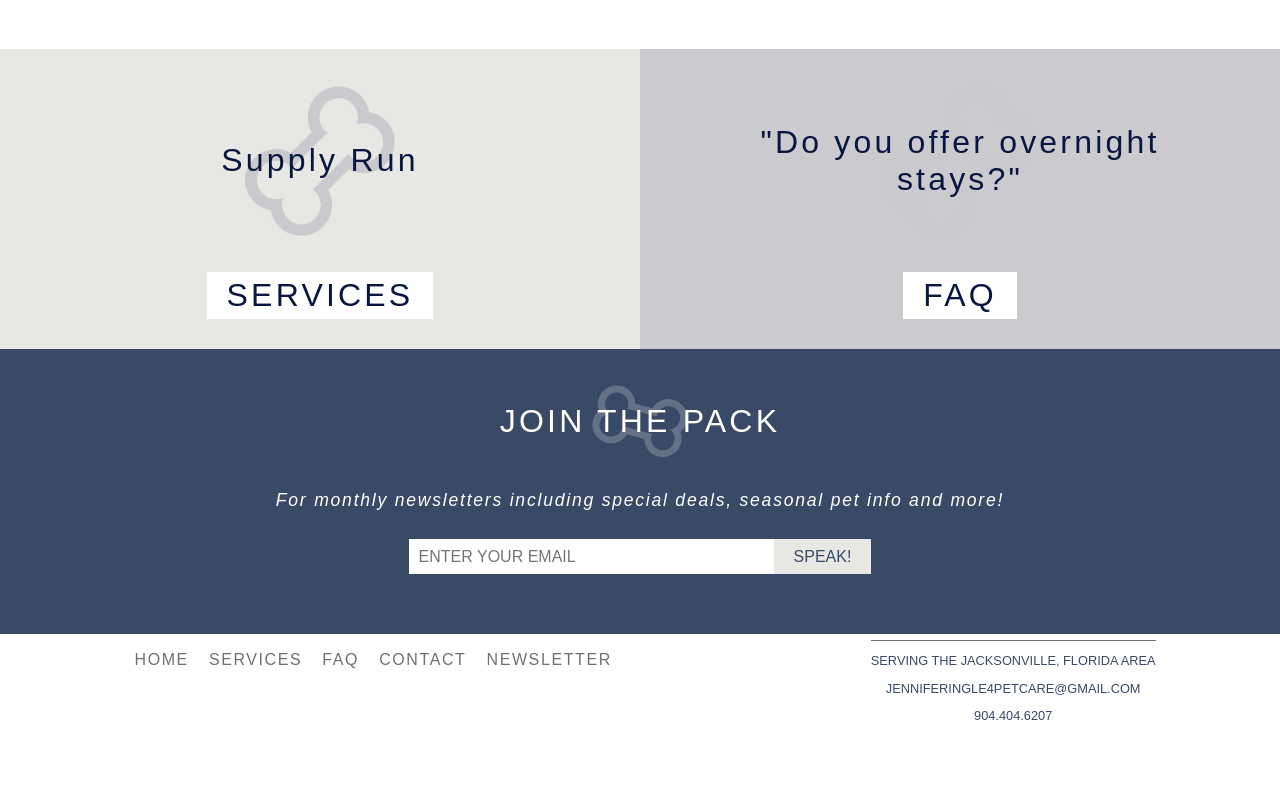
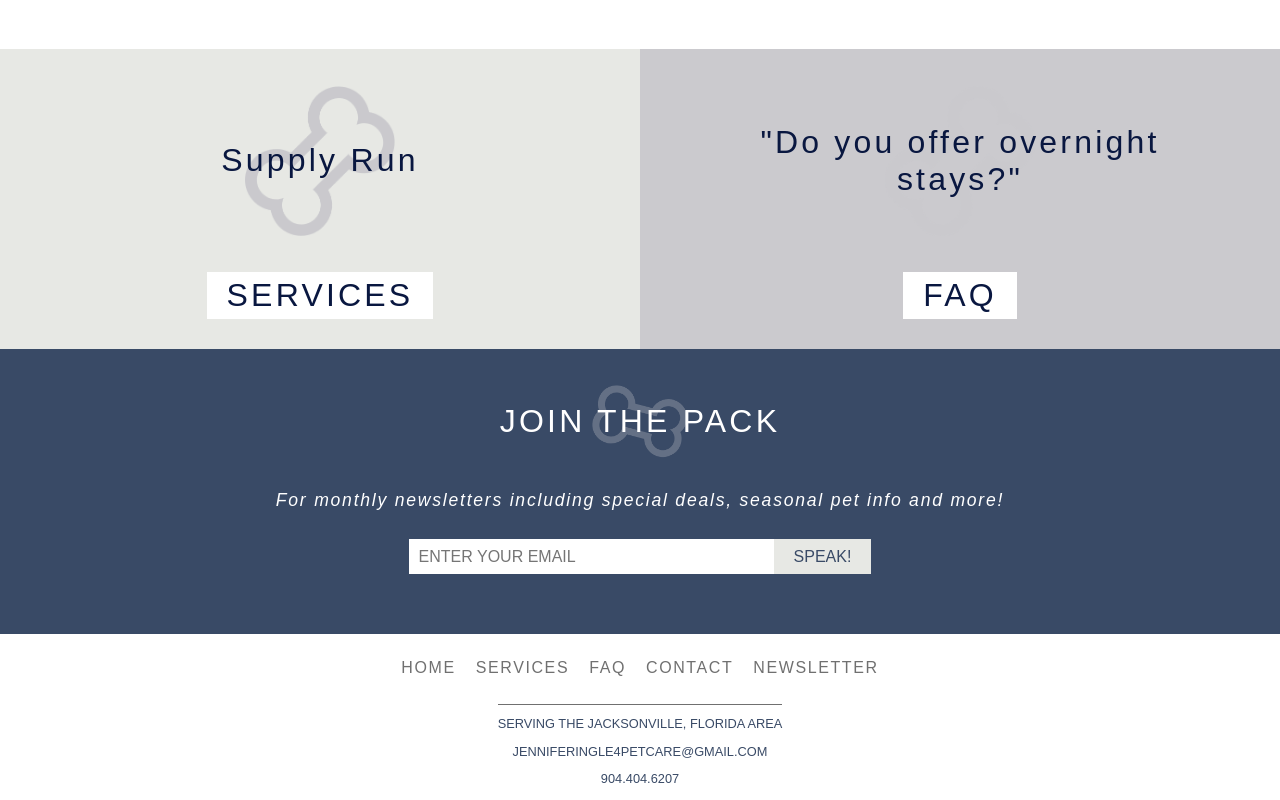
Before and after one commit to tylorkolbeck/petcare, a React (Create React App) app: page / in a window 1280 px wide. Shown: the part 643-1443 px from the top of the page. Before the commit the page ends 1380 px from the top, so only its background shows below. Built offline with nearby package versions, Linux system fonts and the light colour scheme; a web font is replaced by a local one.

Commit message:
fixed footer spacing

```diff
--- a/src/Components/Footer/Footer.css
+++ b/src/Components/Footer/Footer.css
@@ -11,6 +11,10 @@
 .Footer__container ul {
     display: block;
     margin: auto;
+    margin-bottom: 0px;
+    flex: 1;
+    width: 100%;
+    margin-top: 15px;
 }
 
 .Footer__container ul li {
@@ -22,7 +26,7 @@
 }
 
 .Footer__container ul li:last-of-type {
-    margin-bottom: 50px;
+    margin-bottom: 10px;
 }
 
 .Footer__container ul li a {
@@ -44,6 +48,7 @@
     font-weight: 100;
     font-style: normal;
     color: #394A66;
+    flex: 1;
 }
 
 .Footer__contact_info hr {
@@ -63,7 +68,7 @@
     }
 
     .Footer__container ul li:first-of-type {
-        margin-top: 30px;
+        margin-top: 10px;
         margin-bottom: 0px;
     }
 
--- a/src/Components/Footer/Footer.js
+++ b/src/Components/Footer/Footer.js
@@ -4,7 +4,7 @@ import './Footer.css'
 
 const Footer = () => {
   return (
-    <div className="Footer__container">
+    <div className="Footer__container" style={{flexDirection: 'column'}}>
             <ul>
                 <li><NavLink to='/' exact>HOME</NavLink></li>
                 <li><NavLink to='/services'>SERVICES</NavLink></li>
```
